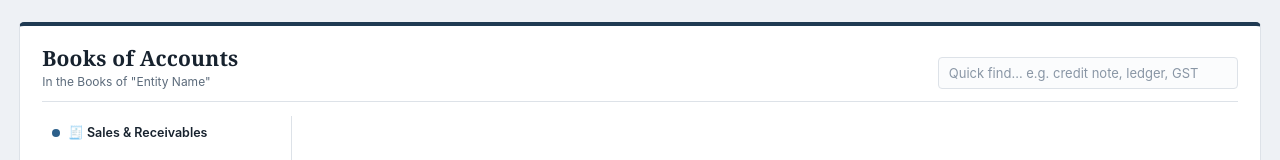
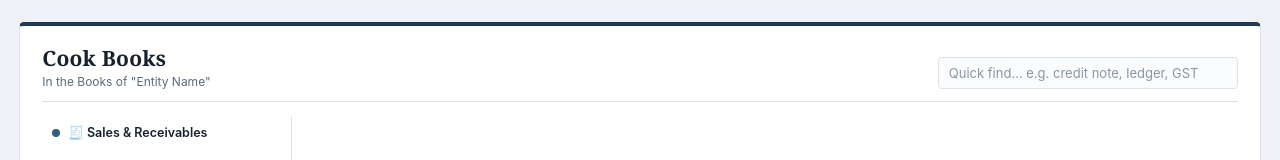
Before and after one commit to lakshyarawat17-eng/Accounting-Software, a plain HTML site: page frontend/Main Menu.html in a window 1280 px wide. Shown: the top 160 px of the page. Drawn offline with Linux system fonts and the light colour scheme; no server answers.

Commit message:
Update Main Menu.html

```diff
--- a/frontend/Main Menu.html
+++ b/frontend/Main Menu.html
@@ -4,7 +4,7 @@
 <meta charset="UTF-8">
 <meta name="viewport" content="width=device-width, initial-scale=1">
 <script src="config.js"></script>
-<title>Books of Accounts – Main Menu</title>
+<title>Cook Books</title>
 
 <style>
 @page { margin: 14mm; }
@@ -379,7 +379,7 @@ a:focus-visible, input:focus-visible, button:focus-visible {
 
   <div class="header-bar">
     <div class="masthead">
-      <h1>Books of Accounts</h1>
+      <h1>Cook Books</h1>
       <div class="subtitle" id="entitySubtitle">In the Books of "Entity Name"</div>
     </div>
     <div class="quickfind">
```
